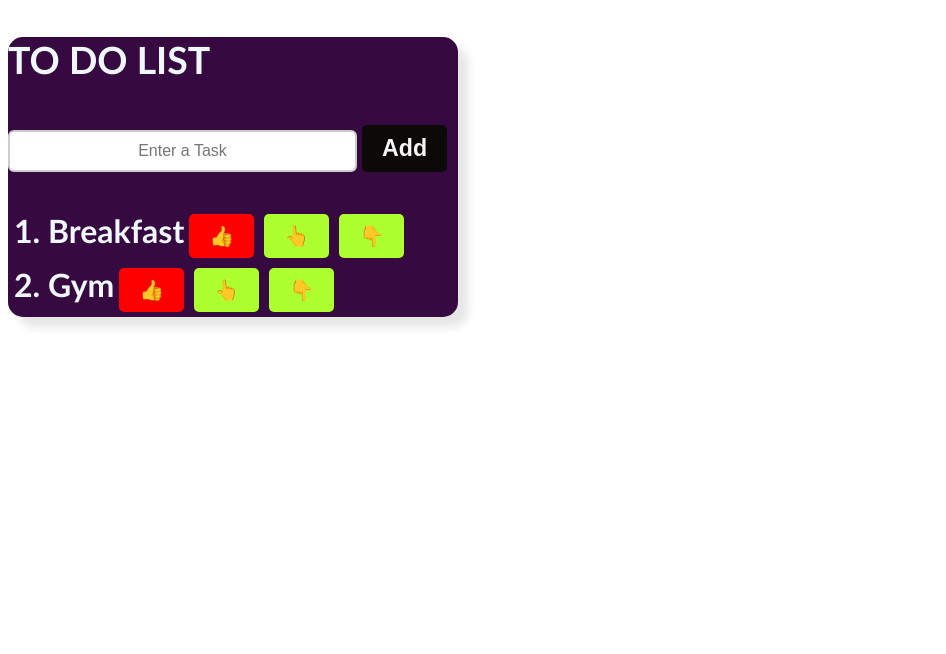
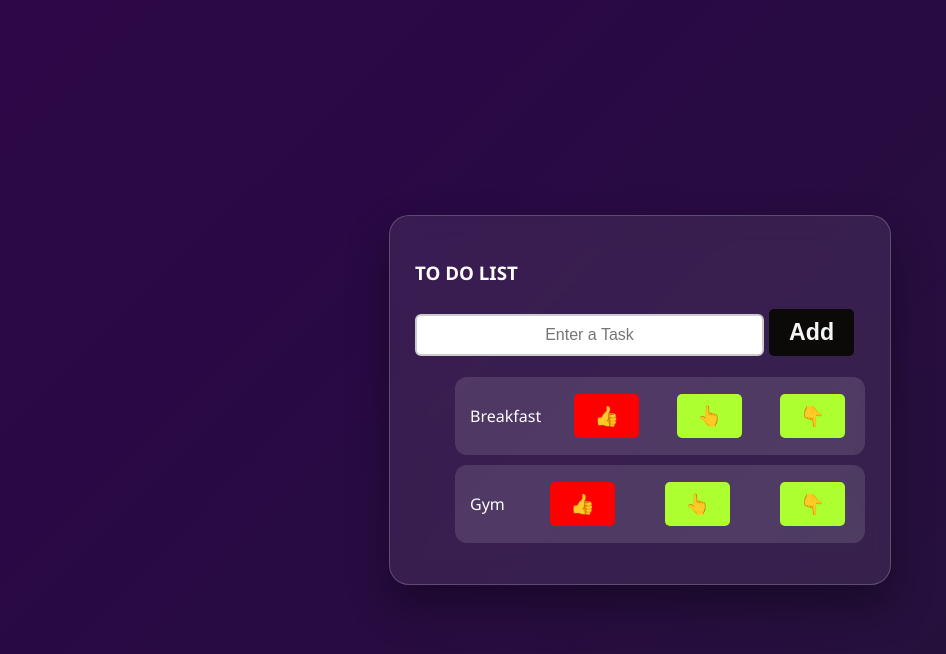
Before and after one commit to aditivermacodes/To-Do-List, a React (Vite) app: page / in a window 1280 px wide. Shown: the top 654 px of the page, without its empty margins (0-946 px from the left). Built offline with nearby package versions, Linux system fonts and the light colour scheme.

Commit message:
Added CSS

```diff
--- a/src/ToDoList.jsx
+++ b/src/ToDoList.jsx
@@ -44,7 +44,7 @@ function ToDoList() {
             <button className="inpbut" onClick={addnewtask}>Add</button>
             </div>
             <ol className="lis">
-                {task.map((task,index)=> <li key={index}>{task}
+                {task.map((task,index)=> <li className="task-item" key={index}>{task}
             <button className="rmbut" onClick={()=> removetask(index)}>👍</button>
             <button className="upbut" onClick={()=>moveuptask(index)}>👆</button>
             <button className="dnbut" onClick={()=>movedowntask(index)}>👇</button></li>)}
--- a/src/index.css
+++ b/src/index.css
@@ -1,13 +1,75 @@
+/* ===== Animated Background ===== */
+body {
+  margin: 0;
+  min-height: 100vh;
+  display: flex;
+  justify-content: center;
+  align-items: center;
+  background: linear-gradient(-45deg, #1e1e2f, #2a0845, #3b0a57, #141e30);
+  background-size: 400% 400%;
+  animation: gradientMove 12s ease infinite;
+  font-family: 'Segoe UI', Tahoma, Geneva, Verdana, sans-serif;
+}
+
+@keyframes gradientMove {
+  0% { background-position: 0% 50%; }
+  50% { background-position: 100% 50%; }
+  100% { background-position: 0% 50%; }
+}
+
 .todolist {
-  background-color: rgb(54, 9, 65);
-  color: aliceblue;
-  font-size: 2rem;
-  font-weight: bold;
   width: 450px;
-  border-radius: 15px;
-  font-family:'Gill Sans', 'Gill Sans MT', Calibri, 'Trebuchet MS', sans-serif;
-  box-shadow: 10px 10px 10px hsla(0, 0%, 0%, 0.1);
+  padding: 25px;
+  border-radius: 20px;
+  background: rgba(255, 255, 255, 0.08);
+  backdrop-filter: blur(15px);
+  -webkit-backdrop-filter: blur(15px);
+  border: 1px solid rgba(255, 255, 255, 0.2);
+  color: white;
+  box-shadow: 0 20px 40px rgba(0, 0, 0, 0.35);
+  transition: transform 0.3s ease;
 }
+
+.todolist:hover {
+  transform: translateY(-6px);
+}
+
+/* ===== Task List ===== */
+ul {
+  list-style: none;
+  padding: 0;
+  margin-top: 20px;
+}
+
+/* Animated Task Item */
+.task-item {
+  background: rgba(255, 255, 255, 0.12);
+  margin: 10px 0;
+  padding: 12px 15px;
+  border-radius: 12px;
+  display: flex;
+  justify-content: space-between;
+  align-items: center;
+  animation: slideIn 0.4s ease forwards;
+  transform: translateX(-20px);
+  opacity: 0;
+  transition: background 0.3s ease, transform 0.2s ease;
+}
+
+.task-item:hover {
+  background: rgba(255, 255, 255, 0.2);
+  transform: scale(1.02);
+}
+
+/* Slide In Animation */
+@keyframes slideIn {
+  to {
+    transform: translateX(0);
+    opacity: 1;
+  }
+}
+
+
 .inp {
   text-align: center;
   padding: 10px;
```
